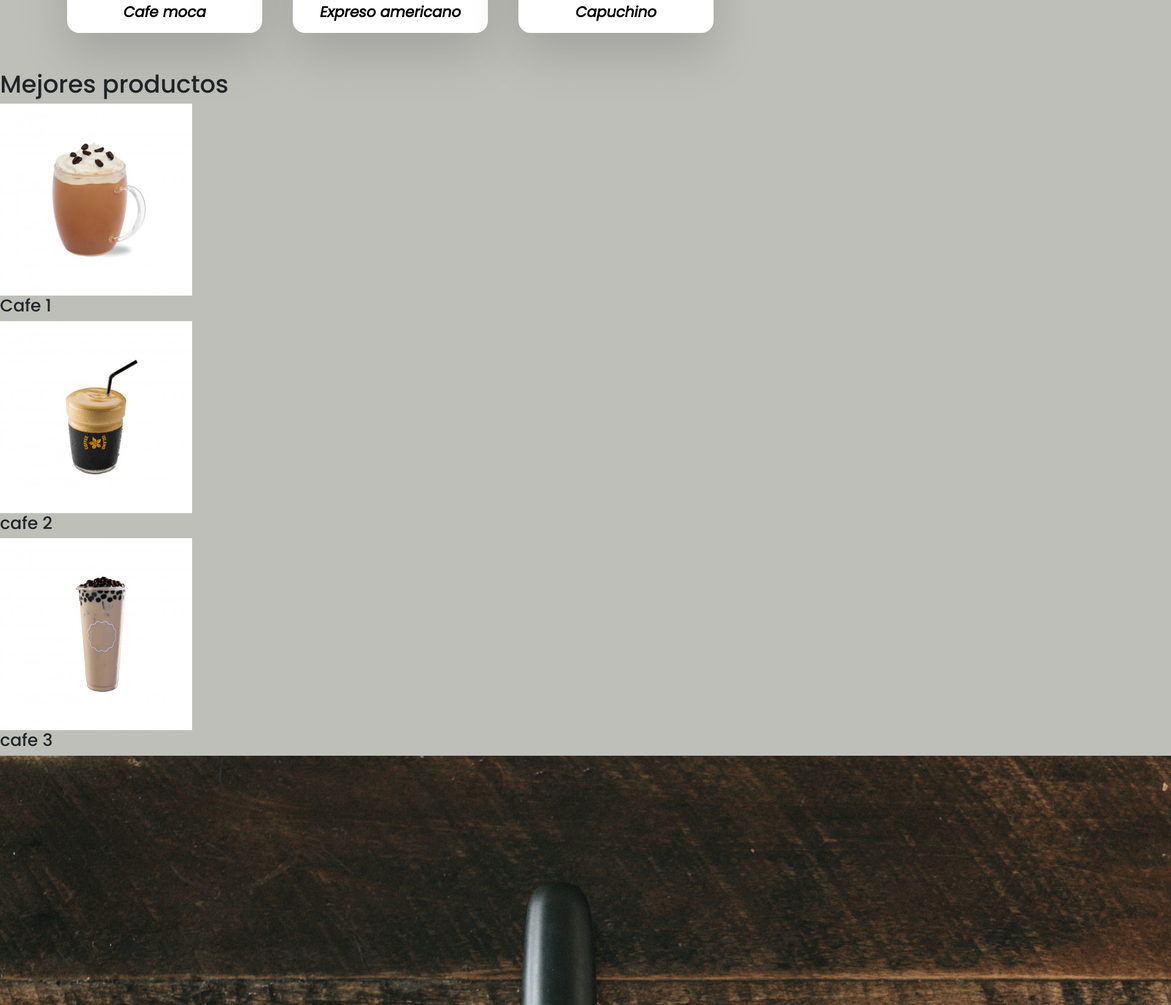
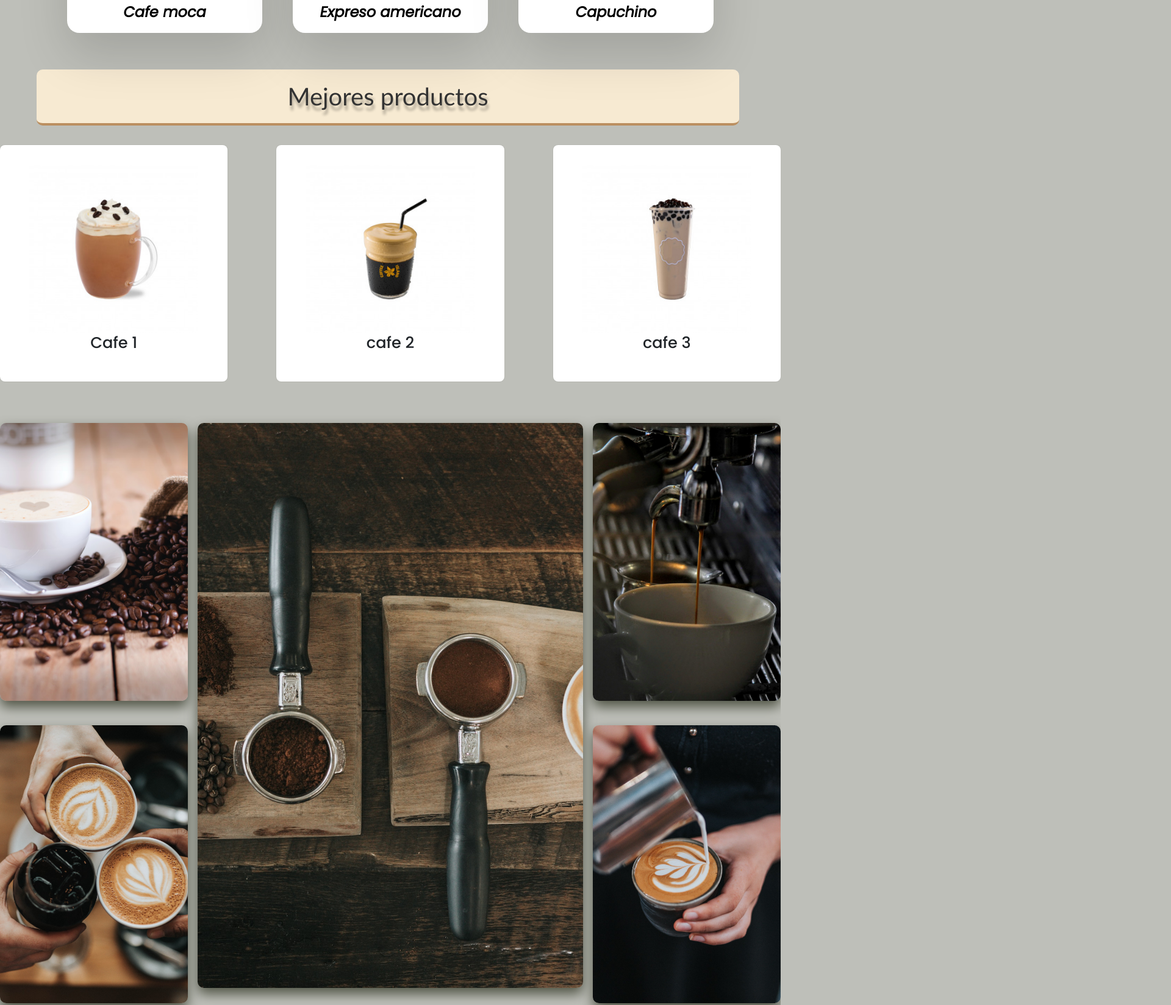
Before and after one commit to JonitoProgramer/Cafetino, a plain HTML site: page index.html in a window 1280 px wide. Shown: the part 1111-2760 px from the top of the page at 61% size, 1920 px wide, since content can reach past the window. Drawn offline with nearby package versions, Linux system fonts and the light colour scheme; a web font is replaced by a local one.

Commit message:
Agregado de productos y galeria de fotos

```diff
--- a/css/styles.css
+++ b/css/styles.css
@@ -6,6 +6,11 @@
   }
   body {
     background-color: #bebfb9;
+  }
+
+  .contenedor {
+    max-width: 120rem;
+    margin: 0 auto;
   }
 
   /*>>>> INICIO HEADER <<<<*/
@@ -109,8 +114,6 @@
     font-family: 'Gill Sans', 'Gill Sans MT', Calibri, 'Trebuchet MS', sans-serif, cursive;
   }
 
-
-
   .categorias-top .contenedor-categorias {
     position: relative;
     display: flex;
@@ -179,6 +182,96 @@
   .categorias-top .contenedor-categorias .carta-categoria p {
     color: #333;
   }
+
+  /*>>>> INICIO MEJORES PRODUCTOS <<<<*/
+
+  .productos-top {
+    display: flex;
+	flex-direction: column;
+	gap: 2rem;
+	margin-bottom: 3rem;
+  }
+
+  .productos-top h1 {
+    width: 90%;
+    text-align: center;
+    margin-left: 60px;
+    margin-bottom: 0px;
+    background-color: #F7EAD2; /* Color de fondo */
+    padding: 20px; /* Espaciado interno */
+    border-radius: 10px;
+    text-shadow: 2px 8px 4px rgba(0, 0, 0, 0.3); /* Sombra de texto */
+    border-bottom: 4px solid #BB8F60;
+    color: #333; /* Color llamativo */
+    font-family: 'Gill Sans', 'Gill Sans MT', Calibri, 'Trebuchet MS', sans-serif, cursive;
+  }
+
+  .contenedor-productos {
+    display: grid;
+	  grid-template-columns: repeat(auto-fit, minmax(20rem, 1fr));
+	  gap: 5rem;
+    margin-bottom: 20px;
+  }
+
+  .producto-carta {
+    background-color: #fff;
+	  padding: 2rem 3rem;
+	  border-radius: 0.5rem;
+	  cursor: pointer;
+	  box-shadow: 0 0 2px rgba(0, 0, 0, 0.1);
+  }
+
+  .contenedor-imagen-producto {
+    position:relative;
+  }
+
+  .contenedor-imagen-producto img {
+    width: 100%;
+  }
+
+  .contenedor-cafe h3 {
+    grid-row: 2/3;
+	  grid-column: 1/-1;
+
+	  font-weight: 400;
+	  font-size: 1.6rem;
+	  margin-bottom: 1rem;
+	  cursor: pointer;
+    text-align: center;
+  }
+
+  .contenedor-cafe h3:hover {
+    color:#BB8F60;
+  }
+
+
+
+  /*>>>> INICIO GALERIA DE FOTOS <<<<*/
+
+  .galeria {
+    display: grid;
+	  grid-template-columns: repeat(4, 1fr);
+	  grid-template-rows: repeat(2, 30rem);
+	  gap: 1.0rem;
+	  margin-bottom: 3rem;
+  }
+
+  .galeria img {
+    width: 100%;
+	  height: 95%;
+	  object-fit: cover;
+    border-radius: 10px;
+    box-shadow: 0 10px 20px #515546;
+  }
+
+  .galeria-foto1 {
+    grid-column: 2/4;
+    grid-row: 1/3;
+  }
+
+  /*>>>> FIN GALERIA DE FOTOS <<<<*/
+
+  /*>>>> INICIO SOBRE NOSOTROS <<<<*/
 
   /*>>>> INICIO FOOTER <<<<*/
 
--- a/index.html
+++ b/index.html
@@ -80,29 +80,24 @@
       <div class="producto-carta">
         <div class="contenedor-imagen-producto">
           <img src="images/cafe-australiano.jpg" alt="Cafe 1"> <i></i>
-
         </div>
-      </div>
-      <div class="contenedor-cafe">
-        <h3>Cafe 1</h3>
-
-      </div>
+         <div class="contenedor-cafe">
+          <h3>Cafe 1</h3>
+        </div>
+    </div>
       <!--producto2-->
       <div class="producto-carta">
         <div class="contenedor-imagen-producto">
           <img src="images/cafe-helado.jpg" alt="Cafe 2">
-
         </div>
         <div class="contenedor-cafe">
           <h3>cafe 2</h3>
-
         </div>
       </div>
       <!--producto3-->
       <div class="producto-carta">
         <div class="contenedor-imagen-producto">
           <img src="images/cafe-ingles.jpg" alt="cafe 3">
-
         </div>
         <div class="contenedor-cafe">
           <h3>cafe 3</h3>
@@ -112,11 +107,13 @@
   </section>
 
   <section class="galeria">
+
     <img src="images/gallery1.jpg" alt="Galeria foto 1" class="galeria-foto1">
     <img src="images/gallery2.jpg" alt="Galeria foto 2" class="galeria-foto2">
     <img src="images/gallery3.jpg" alt="Galeria foto 3" class="galeria-foto3">
     <img src="images/gallery4.jpg" alt="Galeria foto 4" class="galeria-foto4">
     <img src="images/gallery5.jpg" alt="Galeria foto 5" class="galeria-foto5">
+
   </section>
 
   <section  class="contenedor sobre-nosotros">
```
